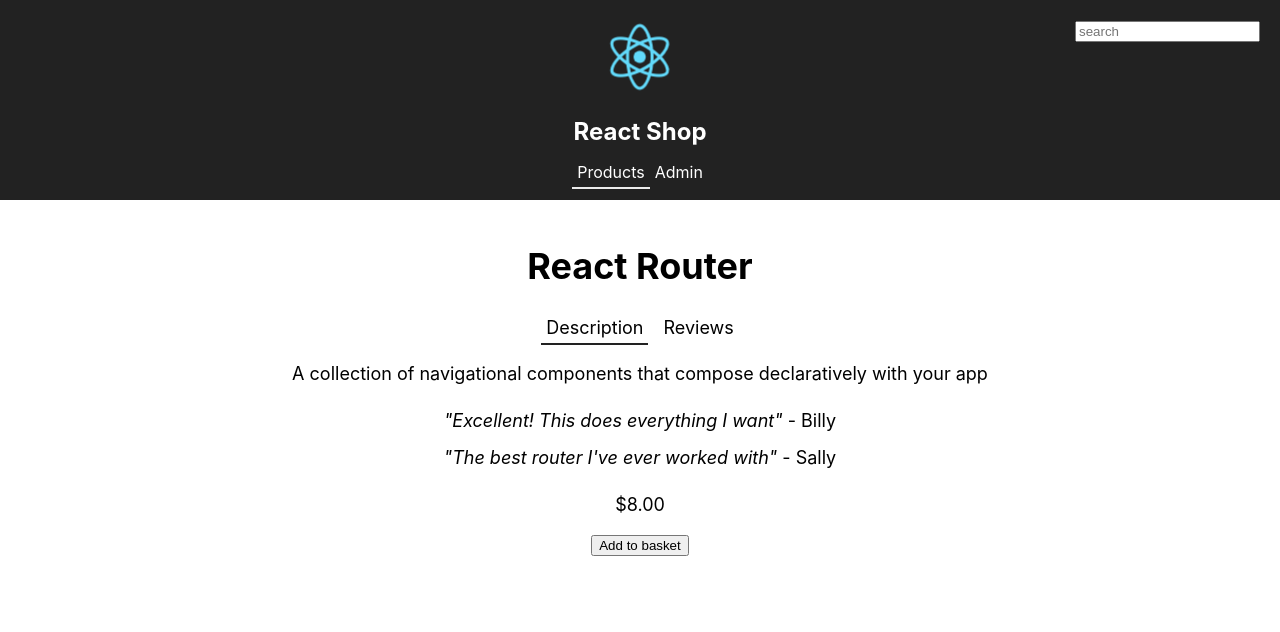
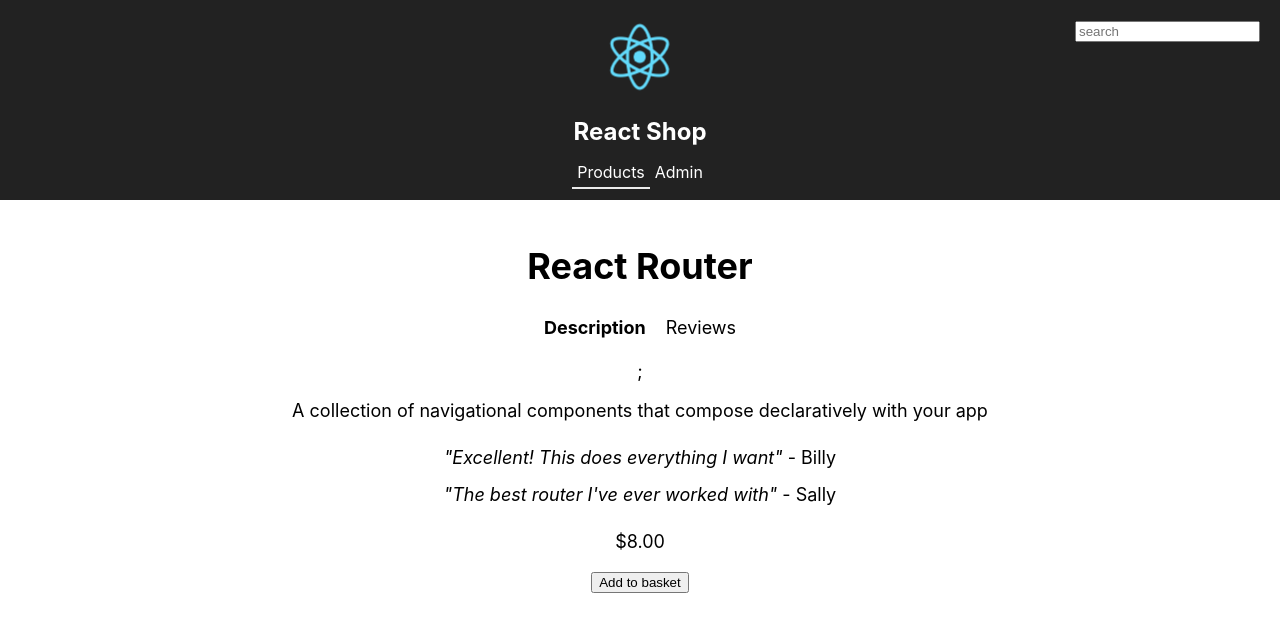
Before and after one commit to emyhoang/react-web-shop, a React (Create React App) app: page /products/1 in a window 1280 px wide. Shown: the top 632 px of the page. Built offline with nearby package versions, Linux system fonts and the light colour scheme.

Commit message:
leverage compound patterns
- rendering separate css such as boldign for sub-tab components

```diff
--- a/src/Product.tsx
+++ b/src/Product.tsx
@@ -18,7 +18,13 @@
   return (
     <React.Fragment>
       <h1>{product.name}</h1>
-      <Tabs headings={['Description', 'Reviews']} />
+      <Tabs>
+        <Tabs.Tab name='Description' initialActive={true}>
+          <b>Description</b>
+        </Tabs.Tab>
+        <Tabs.Tab name='Reviews'>Reviews</Tabs.Tab>
+      </Tabs>
+
       <p>{product.description}</p>
       <div>
         <ul className='product-reviews'>
--- a/src/Tabs.tsx
+++ b/src/Tabs.tsx
@@ -1,35 +1,38 @@
 import * as React from 'react';
 
-interface IProps {
-  headings: string[];
-}
-interface IState {
-  activeHeading: string;
+interface ITabsContext {
+  activeName?: string;
+  handleTabClick?: (name: string) => void;
 }
 
-class Tabs extends React.Component<IProps, IState> {
-  public constructor(props: IProps) {
-    super(props);
-    this.state = {
-      activeHeading: this.props.headings && this.props.headings.length > 0 ? this.props.headings[0] : ''
-    };
-  }
+const TabsContext = React.createContext<ITabsContext>({});
 
-  private handleTabClick = (e: React.MouseEvent<HTMLLIElement>) => {
-    const li = e.target as HTMLLIElement;
-    const heading: string = li.textContent ? li.textContent : '';
-    this.setState({ activeHeading: heading });
+interface IState {
+  activeName: string;
+}
+
+interface ITabProps {
+  name: string;
+  initialActive?: boolean;
+}
+
+class Tabs extends React.Component<{}, IState> {
+  public static Tab: React.SFC<ITabProps> = props => <li> {props.children}</li>;
+
+  private handleTabClick = (name: string) => {
+    this.setState({ activeName: name });
   };
 
   public render() {
     return (
-      <ul className='tabs'>
-        {this.props.headings.map(heading => (
-          <li onClick={this.handleTabClick} className={heading === this.state.activeHeading ? 'active' : ''}>
-            {heading}
-          </li>
-        ))}
-      </ul>
+      <TabsContext.Provider
+        value={{
+          activeName: this.state ? this.state.activeName : '',
+          handleTabClick: this.handleTabClick
+        }}
+      >
+        <ul className='tabs'>{this.props.children}</ul>;
+      </TabsContext.Provider>
     );
   }
 }
```
